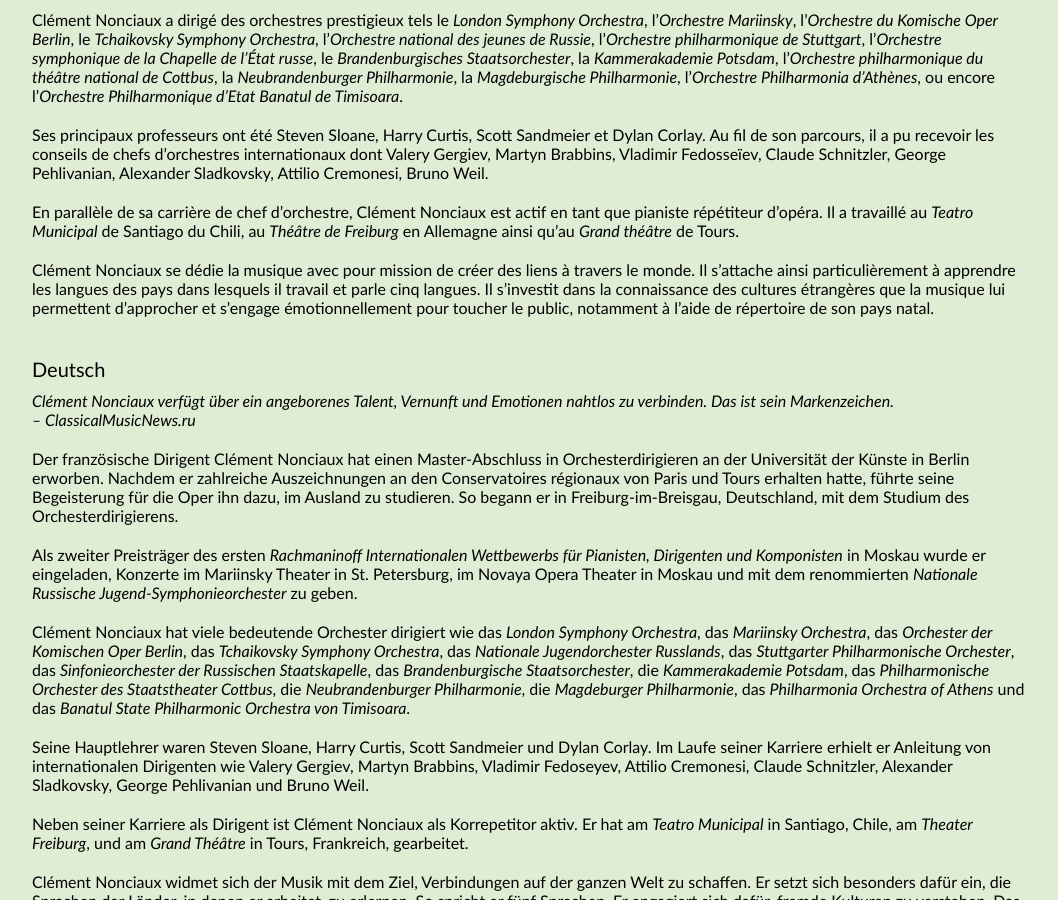
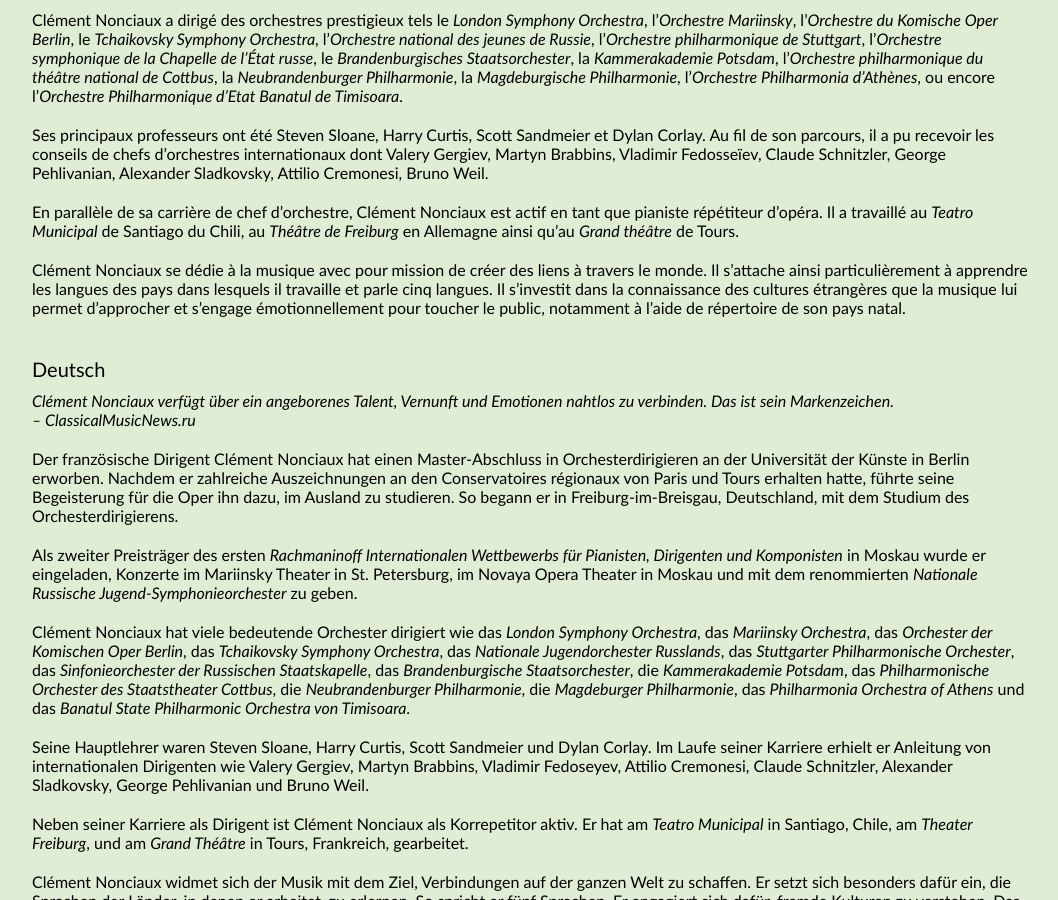
Before and after one commit to martincadoux/clementnonciaux.com, a Jekyll site: the page built from _pages/about.html, in a window 1280 px wide and 900 px high, scrolled down 1072 px. Shown: the whole window, without its empty margins (108-1166 px from the left). Built offline with Jekyll 4.4.1, drawn with Linux system fonts in a browser that asks for light colours.

Commit message:
Fix typos

```diff
--- a/_data/biography.yml
+++ b/_data/biography.yml
@@ -36,7 +36,7 @@
 
     En parallèle de sa carrière de chef d’orchestre, Clément Nonciaux est actif en tant que pianiste répétiteur d’opéra. Il a travaillé au *Teatro Municipal* de Santiago du Chili, au *Théâtre de Freiburg* en Allemagne ainsi qu’au *Grand théâtre* de Tours.
 
-    Clément Nonciaux se dédie la musique avec pour mission de créer des liens à travers le monde. Il s’attache ainsi particulièrement à apprendre les langues des pays dans lesquels il travail et parle cinq langues. Il s'investit dans la connaissance des cultures étrangères que la musique lui permettent d’approcher et s’engage émotionnellement pour toucher le public, notamment à l'aide de répertoire de son pays natal.
+    Clément Nonciaux se dédie à la musique avec pour mission de créer des liens à travers le monde. Il s’attache ainsi particulièrement à apprendre les langues des pays dans lesquels il travaille et parle cinq langues. Il s'investit dans la connaissance des cultures étrangères que la musique lui permet d’approcher et s’engage émotionnellement pour toucher le public, notamment à l'aide de répertoire de son pays natal.
 
 # GERMAN
 - tag: de
```
Also changed, not shown: _data/photos.yml (line endings or trailing spaces).
